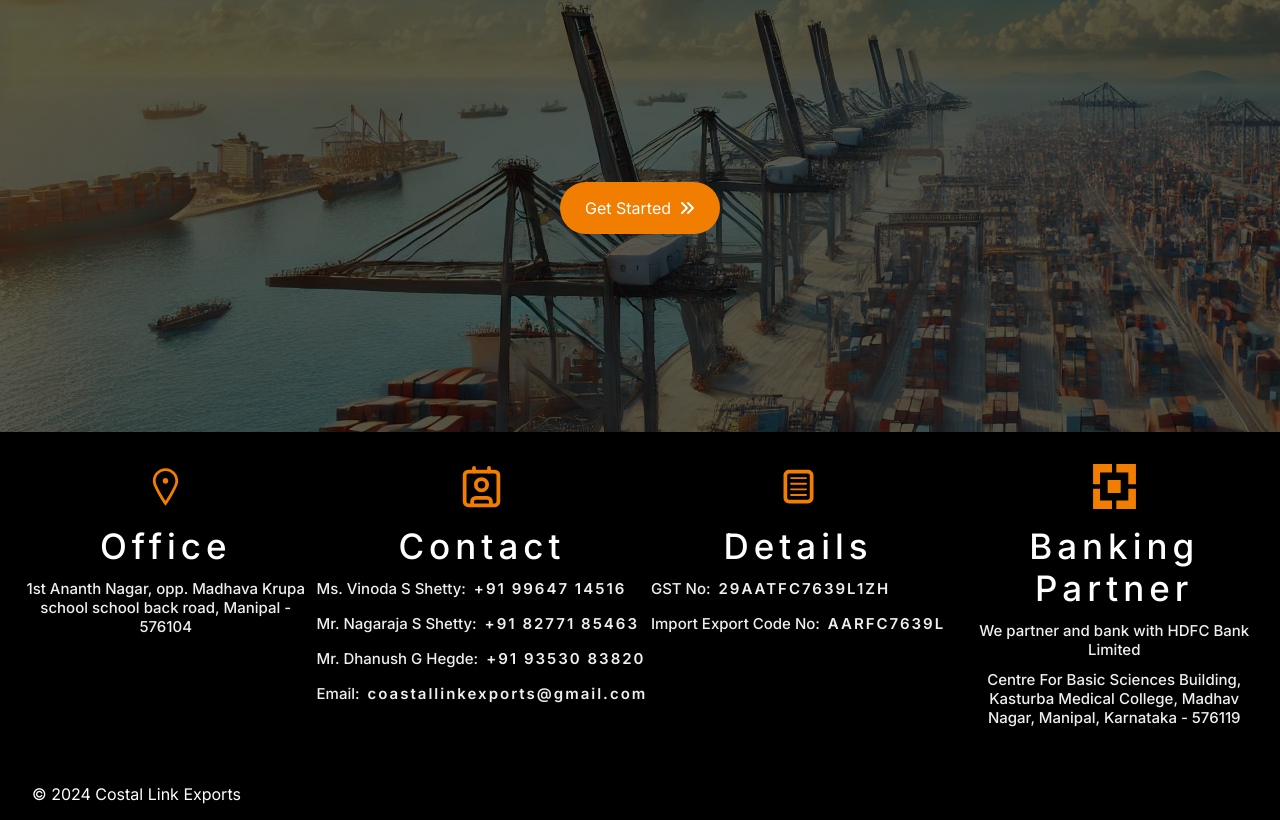
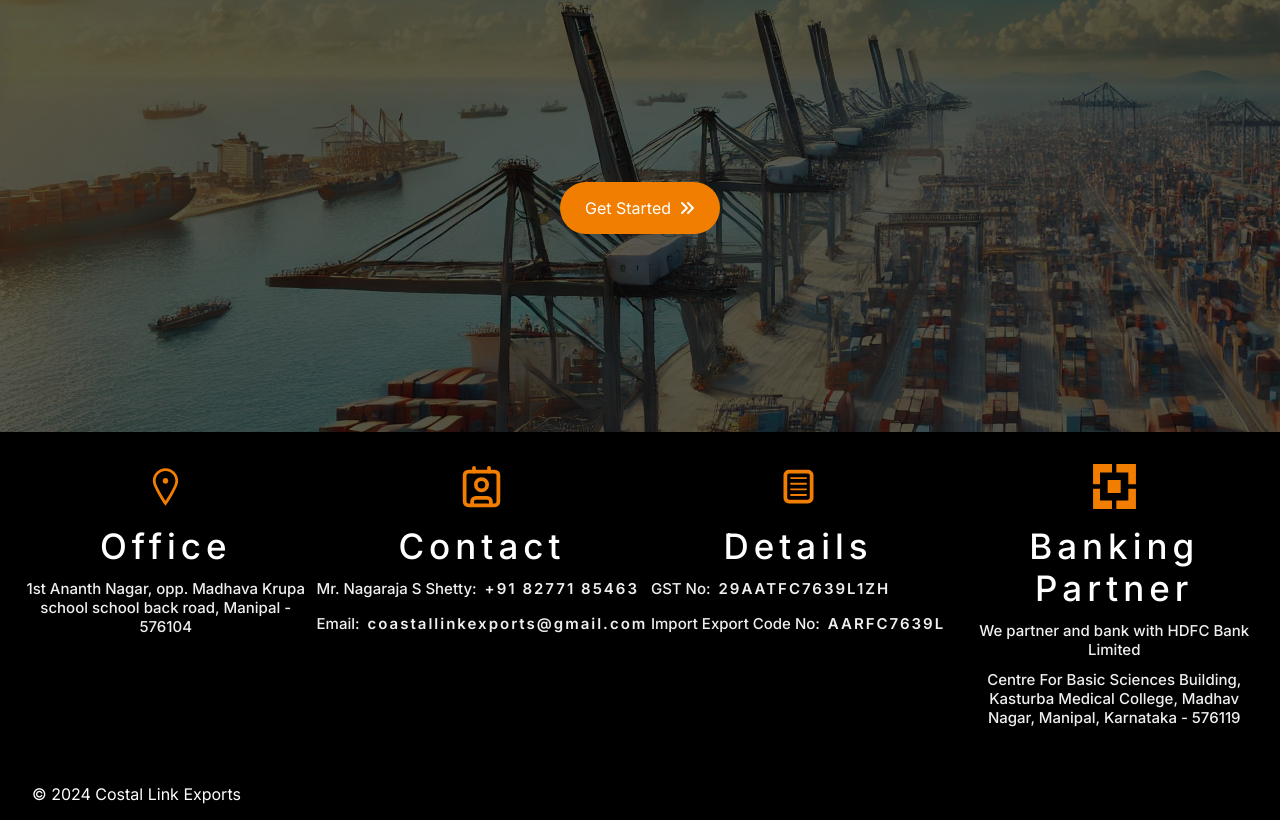
Before and after one commit to manu293/costal-link-exports, a Next.js app: page / in a window 1280 px wide. Shown: the part 4558-5378 px from the top of the page. Built offline with nearby package versions, Linux system fonts and the light colour scheme.

Commit message:
chore: Navigate To Products Section And Remove Content From Footer

```diff
--- a/src/components/CommitmentSection/commitmentSection.component.tsx
+++ b/src/components/CommitmentSection/commitmentSection.component.tsx
@@ -67,7 +67,7 @@ const CommitmentSection = () => {
       </p>
 
       <h3 className="commitmentSubInfoSection2">Products</h3>
-      <div className="commitmentProductsSection">
+      <div className="commitmentProductsSection" id="products">
         <div className="commitmentProductContainer">
           <Image
             src={product1Image}
--- a/src/components/FooterSection/footerSection.component.tsx
+++ b/src/components/FooterSection/footerSection.component.tsx
@@ -45,17 +45,6 @@ const FooterSection = () => {
               <div className="footerBusinessDetailsSection">
                 <span className="footerBusinessDetailSubSection">
                   <span className="footerBusinessDetailSubSectionText">
-                    Ms. Vinoda S Shetty:
-                  </span>
-                  <a
-                    href={`tel:+919964714516`}
-                    className="footerBusinessDetailSubSectionText2"
-                  >
-                    +91 99647 14516
-                  </a>
-                </span>
-                <span className="footerBusinessDetailSubSection">
-                  <span className="footerBusinessDetailSubSectionText">
                     Mr. Nagaraja S Shetty:
                   </span>
                   <a
@@ -63,17 +52,6 @@ const FooterSection = () => {
                     className="footerBusinessDetailSubSectionText2"
                   >
                     +91 82771 85463
-                  </a>
-                </span>
-                <span className="footerBusinessDetailSubSection">
-                  <span className="footerBusinessDetailSubSectionText">
-                    Mr. Dhanush G Hegde:
-                  </span>
-                  <a
-                    href={`tel:+919353083820`}
-                    className="footerBusinessDetailSubSectionText2"
-                  >
-                    +91 93530 83820
                   </a>
                 </span>
                 <span className="footerBusinessDetailSubSection">
```
